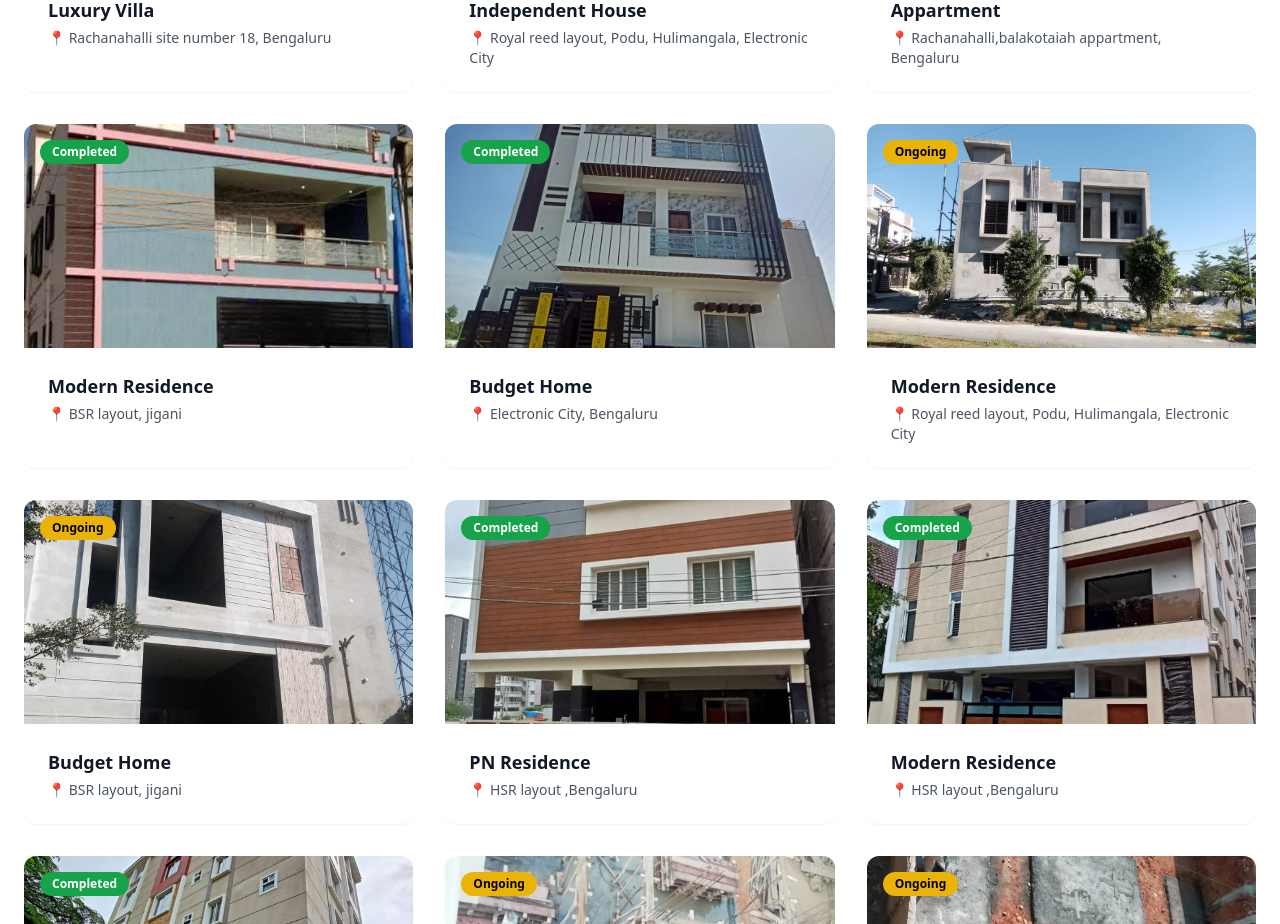
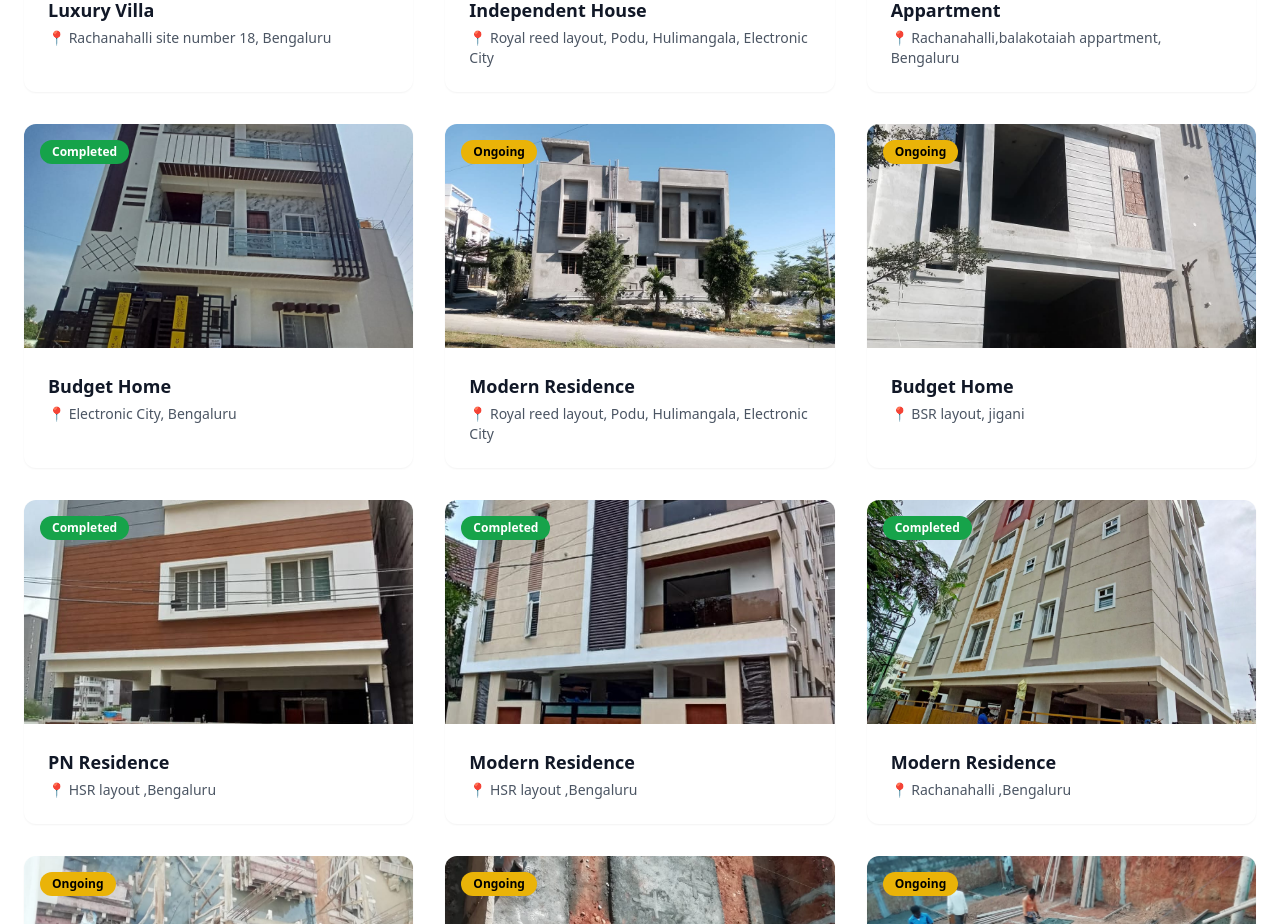
Before and after one commit to VijayDappili/Construction-Website, a Next.js app: page /projects in a window 1280 px wide. Shown: the part 1040-1964 px from the top of the page. Built offline with nearby package versions, Linux system fonts and the light colour scheme.

Commit message:
projects changed

```diff
--- a/src/app/projects/page.js
+++ b/src/app/projects/page.js
@@ -21,12 +21,7 @@ const projects = [
         status: "Completed",
         image: "/images/projects/indephouse/p3.jpeg",
       },
-      {
-        name: "Modern Residence",
-        location: "BSR layout, jigani",
-        status: "Completed",
-        image: "/images/projects/indephouse/projects5.jpg",
-      },
+
       {
         name: "Budget Home",
         location: "Electronic City, Bengaluru",
```
